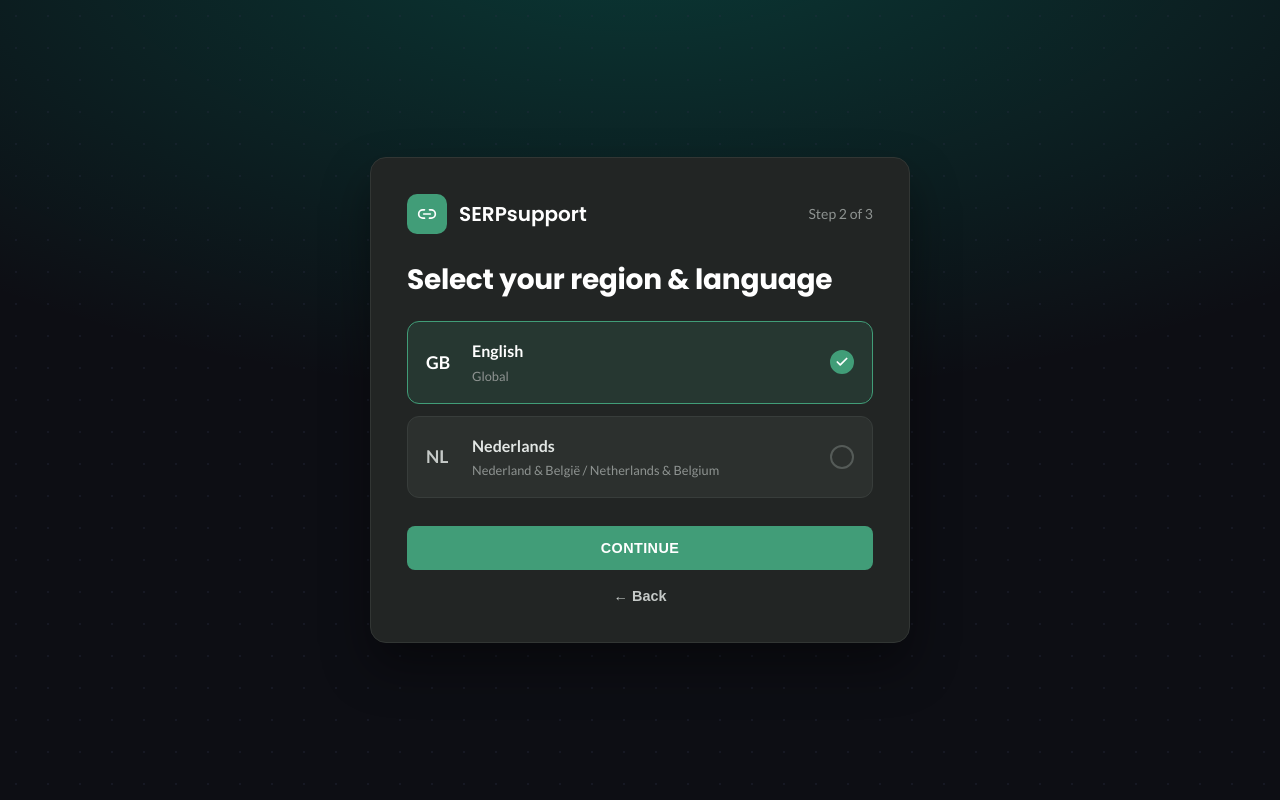
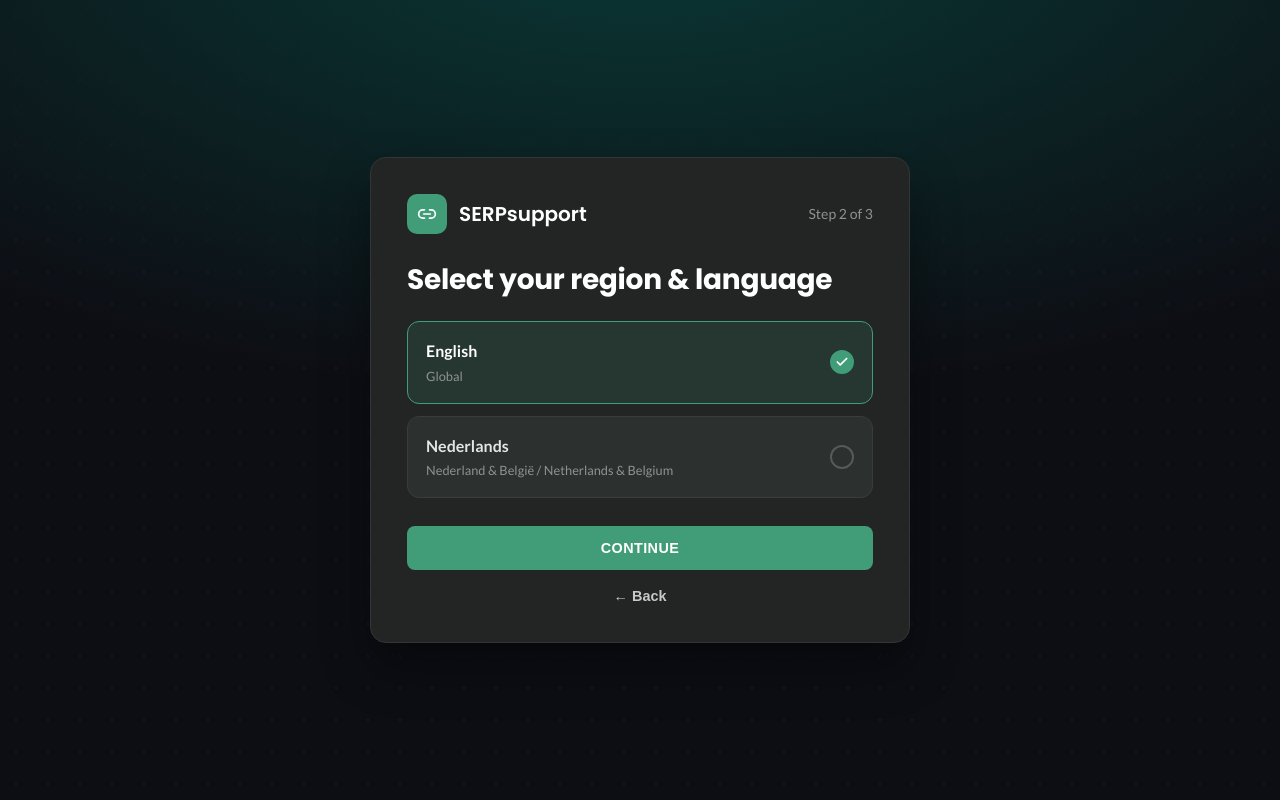
Before and after one commit to abhises/backlinks-fe, a Next.js app: page /onboarding/language in a window 1280 px wide. Built offline with nearby package versions, Linux system fonts and the light colour scheme; no server answers.

Commit message:
removod country code from signup

```diff
--- a/src/app/onboarding/language/page.tsx
+++ b/src/app/onboarding/language/page.tsx
@@ -8,13 +8,11 @@
 const REGIONS = [
   {
     code: 'en' as Locale,
-    countryCode: 'GB',
     name: 'English',
     region: 'Global',
   },
   {
     code: 'nl' as Locale,
-    countryCode: 'NL',
     name: 'Nederlands',
     region: 'Nederland & België / Netherlands & Belgium',
   },
@@ -130,9 +128,6 @@
                   }}
                 >
                   <div style={{ display: 'flex', alignItems: 'center', gap: 14 }}>
-                    <span style={{ fontSize: '1.1rem', fontWeight: 700, color: isSelected ? '#ffffff' : '#c5c9c7', lineHeight: 1, minWidth: 32 }}>
-                      {item.countryCode}
-                    </span>
                     <div style={{ display: 'flex', flexDirection: 'column', gap: 2 }}>
                       <span style={{ fontSize: '1rem', fontWeight: 700, color: isSelected ? '#ffffff' : '#e2e6e4' }}>
                         {item.name}
```
